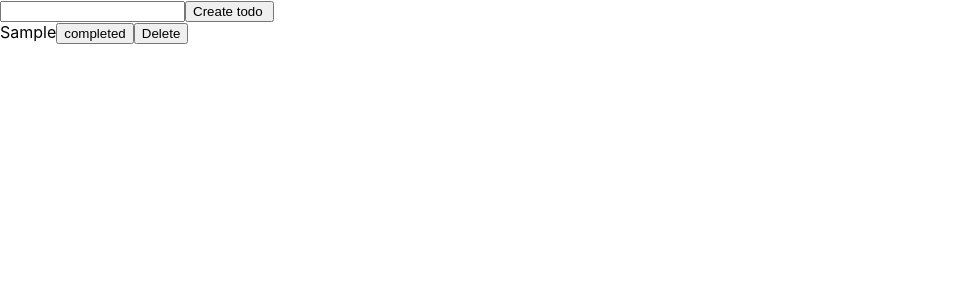
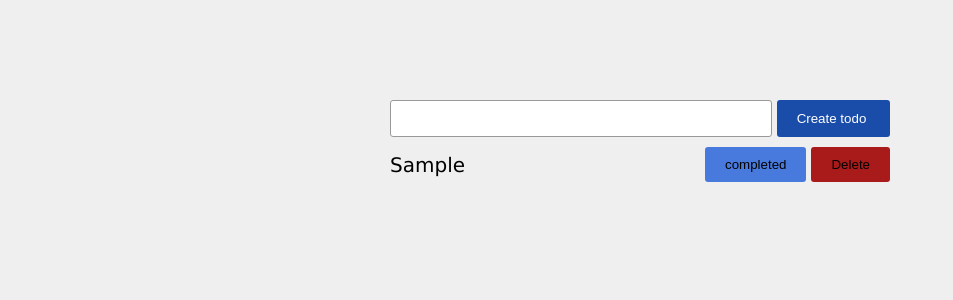
Before and after one commit to Donn-Farik/react-todoapp, a React (Create React App) app: page / in a window 1280 px wide. Both pictures are taken after typing "Sample" into the empty fields and a click on the input "Create todo". Shown: the top 300 px of the page, without its empty margins (0-953 px from the left). Built offline with nearby package versions, Linux system fonts and the light colour scheme.

Commit message:
adding style

```diff
--- a/src/componente/Todo.jsx
+++ b/src/componente/Todo.jsx
@@ -2,10 +2,16 @@ import React from "react";
 
 function Todo({ todo, onDelete }) {
   return (
-    <div>
-      {todo.title}
-      <button>completed</button>
-      <button onClick={(e) => onDelete(todo.id)}>Delete</button>
+    <div className="todoInfo">
+      <span className="todoTitle">{todo.title}</span>
+
+      <button className="button">completed</button>
+      <button
+        className="button buttonDelete"
+        onClick={(e) => onDelete(todo.id)}
+      >
+        Delete
+      </button>
     </div>
   );
 }
--- a/src/componente/todoApp.css
+++ b/src/componente/todoApp.css
@@ -1,2 +1,72 @@
 .todoContainer {
+  width: 500px;
+  margin: 100px auto;
+  display: flex;
+  flex-direction: column;
 }
+.todoCreateForm {
+  display: flex;
+  gap: 5px;
+}
+.todoInput {
+  flex-grow: 1;
+  width: 100%;
+  padding: 10px;
+  border-radius: 3px;
+  -webkit-border-radius: 3px;
+  -moz-border-radius: 3px;
+  -ms-border-radius: 3px;
+  -o-border-radius: 3px;
+  border: solid 1px #999;
+}
+.buttonCreate {
+  border: none;
+  border-radius: 3px;
+  background-color: rgb(26, 76, 169);
+  color: white;
+  padding: 10px 20px;
+}
+.todosContainer {
+  display: flex;
+  flex-direction: column;
+  gap: 5px;
+  margin-top: 10px;
+}
+.todo {
+  padding: 10px;
+  background-color: white;
+}
+.todoTitle {
+  flex: 1;
+  font-size: 20px;
+  background-color: rgb(159, 153, 153);
+  background: 5px;
+  font-family: "Lucida Sans", "Lucida Sans Regular", "Lucida Grande",
+    "Lucida Sans Unicode", Geneva, Verdana, sans-serif;
+}
+
+.todoInfo {
+  display: flex;
+  align-items: center;
+  gap: 5px;
+}
+.button {
+  border: none;
+  border-radius: 3px;
+  -webkit-border-radius: 3px;
+  -moz-border-radius: 3px;
+  -ms-border-radius: 3px;
+  -o-border-radius: 3px;
+  background-color: rgb(72, 122, 221);
+  padding: 10px 20px;
+}
+.buttonDelete {
+  border: none;
+  border-radius: 3px;
+  -webkit-border-radius: 3px;
+  -moz-border-radius: 3px;
+  -ms-border-radius: 3px;
+  -o-border-radius: 3px;
+  background-color: rgb(169, 26, 26);
+  padding: 10px 20px;
+}
--- a/src/index.css
+++ b/src/index.css
@@ -1,13 +1,14 @@
 body {
   margin: 0;
-  font-family: -apple-system, BlinkMacSystemFont, 'Segoe UI', 'Roboto', 'Oxygen',
-    'Ubuntu', 'Cantarell', 'Fira Sans', 'Droid Sans', 'Helvetica Neue',
+  font-family: -apple-system, BlinkMacSystemFont, "Segoe UI", "Roboto", "Oxygen",
+    "Ubuntu", "Cantarell", "Fira Sans", "Droid Sans", "Helvetica Neue",
     sans-serif;
   -webkit-font-smoothing: antialiased;
   -moz-osx-font-smoothing: grayscale;
+  background-color: #efefef;
 }
 
 code {
-  font-family: source-code-pro, Menlo, Monaco, Consolas, 'Courier New',
+  font-family: source-code-pro, Menlo, Monaco, Consolas, "Courier New",
     monospace;
 }
```
Also changed, not shown: 1 other file (tests, documents, lock files or other folders).
